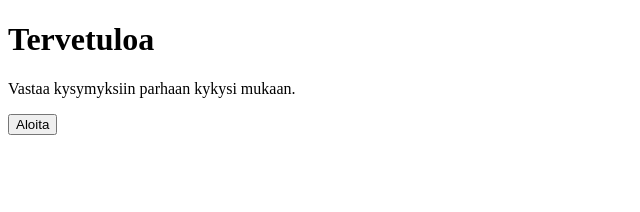
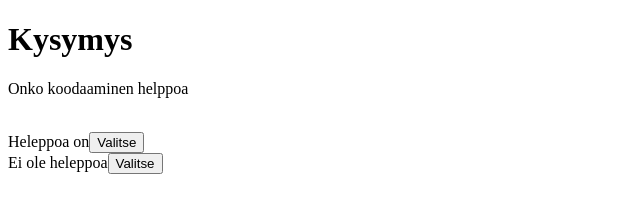
Before and after one commit to PauliMatila/JSQuestionnaire, a plain HTML site: page index.html in a window 1280 px wide. Both pictures are taken after a click on the button "Aloita". Shown: the whole page, without its empty margins (0-640 px from the left). Drawn offline with Linux system fonts and the light colour scheme.

Commit message:
kysymykset ja vastaukset tulostuu ruudulle.

```diff
--- a/main.js
+++ b/main.js
@@ -20,9 +20,11 @@ function startQuestionnaire()
 
 function askNextQuestion()
 {
-    if (questions.lenght > currentQuestionID)
+
+    if (questions.length > currentQuestionID)
     {
-        showQuestion(questions[currentQuestionID]);
+        var question = questions[currentQuestionID];
+        showQuestion(question);
     }
     else
     {
@@ -32,26 +34,31 @@ function askNextQuestion()
 
 function showQuestion(question)
 {
-    document.getElementById("questionline").innerHTML = Question(question);
+    document.getElementById("questionline").innerHTML = question.question;
     document.getElementById("startBlock").style.display="none";
     document.getElementById("questionsBlock").style.display="block";
-    showAnswerOptions();
+    showAnswerOptions(question.answer);
 }
 
 function showAnswerOptions(answer)
 {
-    document.getElementById("answerBlock").innerHTML = Question(answer);
-
+    var newAnswer = Array.from(answer);
+    newAnswer.forEach(element => {
+        document.getElementById("answerBlock").innerHTML += "<br/>" + element + "<button onclick=answerButtonClicked("+ newAnswer.indexOf(element) +")>Valitse</button>";
+    });
 }
 
 function showEndSummary()
 {
-    document.getElementById("endBlock").innerHTML = Question(questions, answerIndexes);
-    document.getElementById("startBlock").style.visibility="hidden";
-    document.getElementById("questionsBlock").style.visibility="hidden";
+    document.getElementById("endBlock").innerHTML = questions, answerIndexes;
+    document.getElementById("startBlock").style.display="none";
+    document.getElementById("questionsBlock").style.display="none";
+    document.getElementById("endSummary").style.display="block";
 }
 
 function answerButtonClicked(index)
 {
-
+    currentQuestionID++;
+    askNextQuestion();
+    console.log("clicked" + index);
 }
```
Also changed, not shown: index.html (+0 -1 lines).
